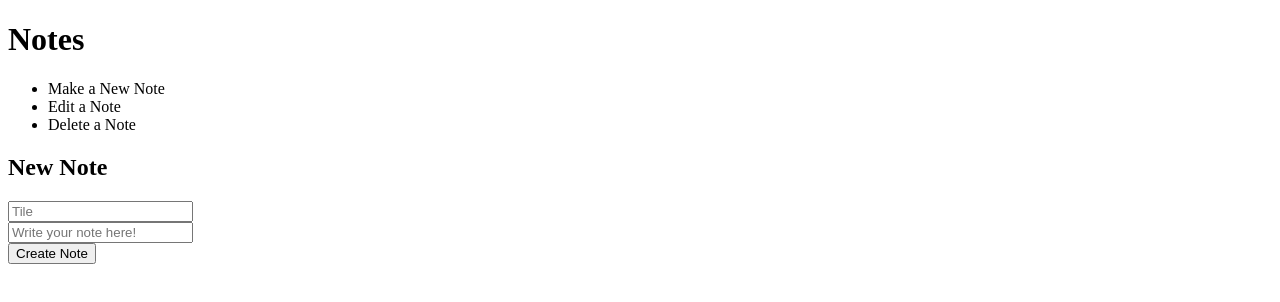
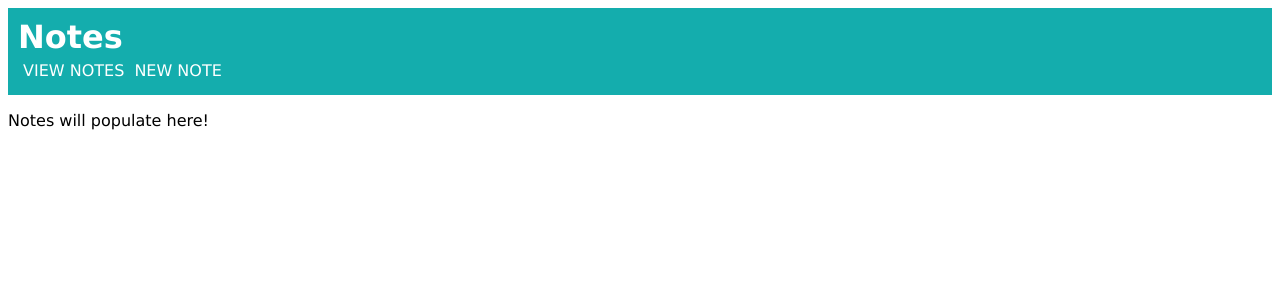
Before and after one commit to momentum-team-3/ajax-notes-app-shaneneiman, a website: page index.html in a window 1280 px wide. Drawn offline with Linux system fonts and the light colour scheme.

Commit message:
css added, html updated

```diff
--- a/index.html
+++ b/index.html
@@ -4,20 +4,22 @@
   <meta charset="UTF-8">
   <meta name="viewport" content="width=device-width, initial-scale=1.0">
   <meta http-equiv="X-UA-Compatible" content="ie=edge">
+  <link rel="stylesheet" href="style.css"/>
   <title>Notes</title>
 </head>
 <body>
   <header>
     <h1>Notes</h1>
     <nav>
-      <ul>
-        <li>Make a New Note</li>
-        <li>Edit a Note</li>
-        <li>Delete a Note</li>
-      </ul>
+      <a href="#" id="view-notes-navButton">View Notes</a>
+      <a href="#" id="new-note-NavButton">New Note</a>
     </nav>
   </header>
   <main>
+    <section id="view-notes-section">
+      <p>Notes will populate here!</p>
+    </section>
+    <section id="new-note-section" class="hidden">
       <h2>New Note</h2>
       <form id="new-note">
         <div>
@@ -32,7 +34,8 @@
           <input type="submit" value="Create Note">
         </div>
       </form>
+    </section>
   </main>
-  <scrpit src="script.js"></scrpit>
+  <script src="script.js"></script>
 </body>
 </html>
--- a/script.js
+++ b/script.js
@@ -1,11 +1,11 @@
 // Set dbNotes to the URL for the database
-const dbNotes = "http://localhost:3000/notes"
+const dbNotes = "http://localhost:3000/notes/"
 
 // Data Validation and Object Creation
 function validate (note, title, body) {
     console.log(note)
     for (let n of note) {
-        if (n.title = title) {
+        if (n.title === title) {
             alert("A note already exists with this title")
             //Leave event handler function without sumbitting
             return
@@ -46,6 +46,17 @@ function deleteNote (event) {
     event.preventDefault()
 }
 
+//Single Page Web Application Event Handlers
+//New Note
+function makeNewNoteVisible () {
+
+}
+
+//View Notes
+function makeViewNoteVisible () {
+
+}
+
 // Event Listener to submit new note
 let newNoteForm = document.querySelector("#new-note")
 newNoteForm.addEventListener("submit", addNote)
--- /dev/null
+++ b/style.css
@@ -0,0 +1,39 @@
+* {
+    box-sizing: border-box;
+    padding: 0;
+    border: 0;
+    font-family: 'Lucida Sans', 'Lucida Sans Regular', 'Lucida Grande', 'Lucida Sans Unicode', Geneva, Verdana, sans-serif;
+}
+
+header {
+    background-size: cover;
+    background-color: rgb(20, 173, 173);
+    color: rgb(255, 255, 255);
+    padding-top: 10px;
+    padding-left: 10px;
+}
+
+h1 {
+    margin: 0;
+
+}
+nav {
+    padding: 5px;
+}
+nav > a {
+    display: inline-block;
+    padding-right: 5px;
+    padding-bottom: 10px;
+    color: rgb(255,255,255);
+    text-decoration: none;
+    text-transform: uppercase;
+}
+
+nav > a:hover {
+    font-weight: bold;
+    text-decoration: underline;
+}
+
+.hidden {
+    display: none;
+}
```
Lines whose indentation alone changed are shown as unchanged.
